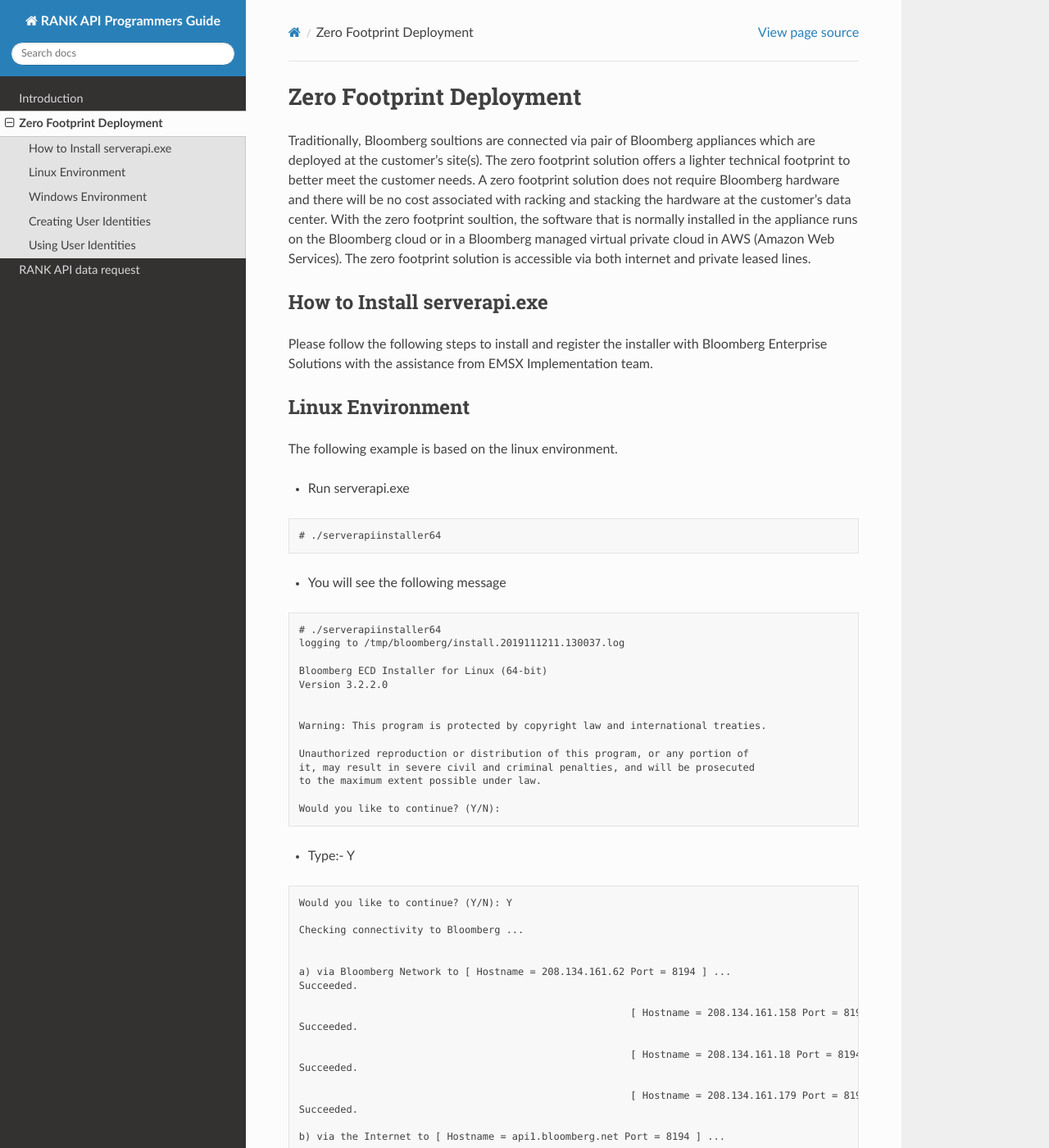
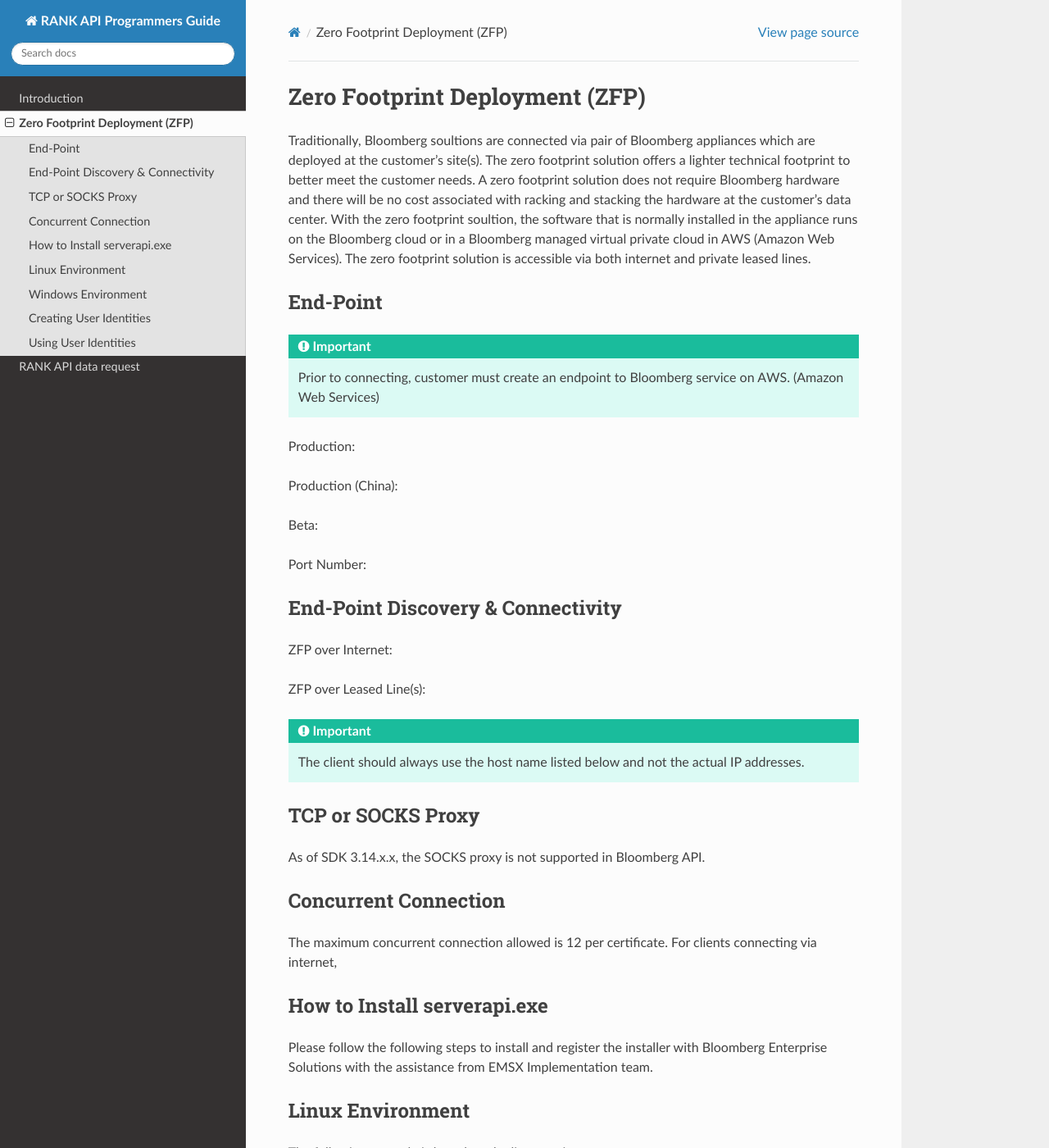
Before and after one commit to tkim/rank_api_doc, a Sphinx documentation site: the page built from source/serverApi.rst, in a window 1280 px wide and 1400 px high. Shown: the whole window at 82% size. Built offline with Sphinx 7.4.7 and the Read the Docs theme 2.0.0, drawn with Linux system fonts in a browser that asks for light colours.

Commit message:
zfp update

```diff
--- a/source/requestResponse.rst
+++ b/source/requestResponse.rst
@@ -5,6 +5,10 @@ RANK API data request
 For RANK API data extraction is accopmlished by referencing ``//blp/rankapi-beta``  as the service name in your program. This command will allow your service to redirect all RANK API request to the test environment.
 
 Once the client has thoroughly tested the custom-built strategies, they can acces the service in production environment by changing the service name from ``//blp/rankapi-beta`` to  ``//blp/rankapi``.
+
+.. important::
+
+	Please keep each request to have less than 3000 securities per request.
 
 
 Accessing the Test Environment
--- a/source/serverApi.rst
+++ b/source/serverApi.rst
@@ -1,9 +1,44 @@
-#########################
-Zero Footprint Deployment
-#########################
+###############################
+Zero Footprint Deployment (ZFP)
+###############################
 Traditionally, Bloomberg soultions are connected via pair of Bloomberg appliances which are deployed at the customer's site(s). The zero footprint solution offers a lighter technical footprint to better meet the customer needs. A zero footprint solution does not require Bloomberg hardware and there will be no cost associated with racking and stacking the hardware at the customer's data center. With the zero footprint soultion, the software that is normally installed in the appliance runs on the Bloomberg cloud or in a Bloomberg managed virtual private cloud in AWS (Amazon Web Services). The zero footprint solution is accessible via both internet and private leased lines.
 
+End-Point
+=========
 
+.. important::
+
+	Prior to connecting, customer must create an endpoint to Bloomberg service on AWS. (Amazon Web Services)
+
+
+Production:
+
+Production (China):
+
+Beta:
+
+Port Number:
+
+
+End-Point Discovery & Connectivity
+==================================
+ZFP over Internet:
+
+ZFP over Leased Line(s):
+
+.. important::
+
+	The client should always use the host name listed below and not the actual IP addresses.
+
+
+TCP or SOCKS Proxy
+==================
+As of SDK 3.14.x.x, the SOCKS proxy is not supported in Bloomberg API.
+
+
+Concurrent Connection
+=====================
+The maximum concurrent connection allowed is 12 per certificate. For clients connecting via internet,
 
 How to Install serverapi.exe
 ============================
```
Also changed, not shown: 12 other files.
